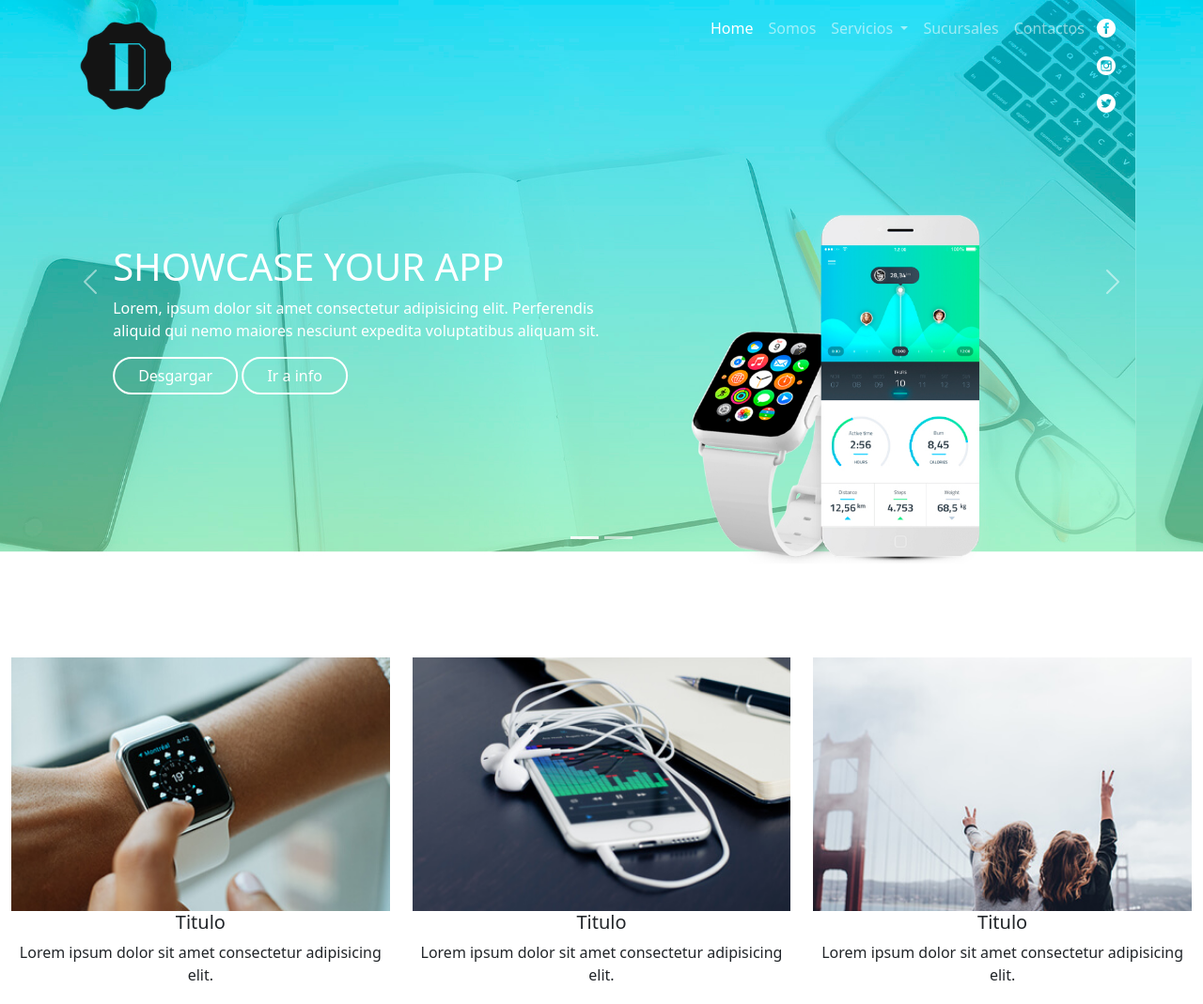
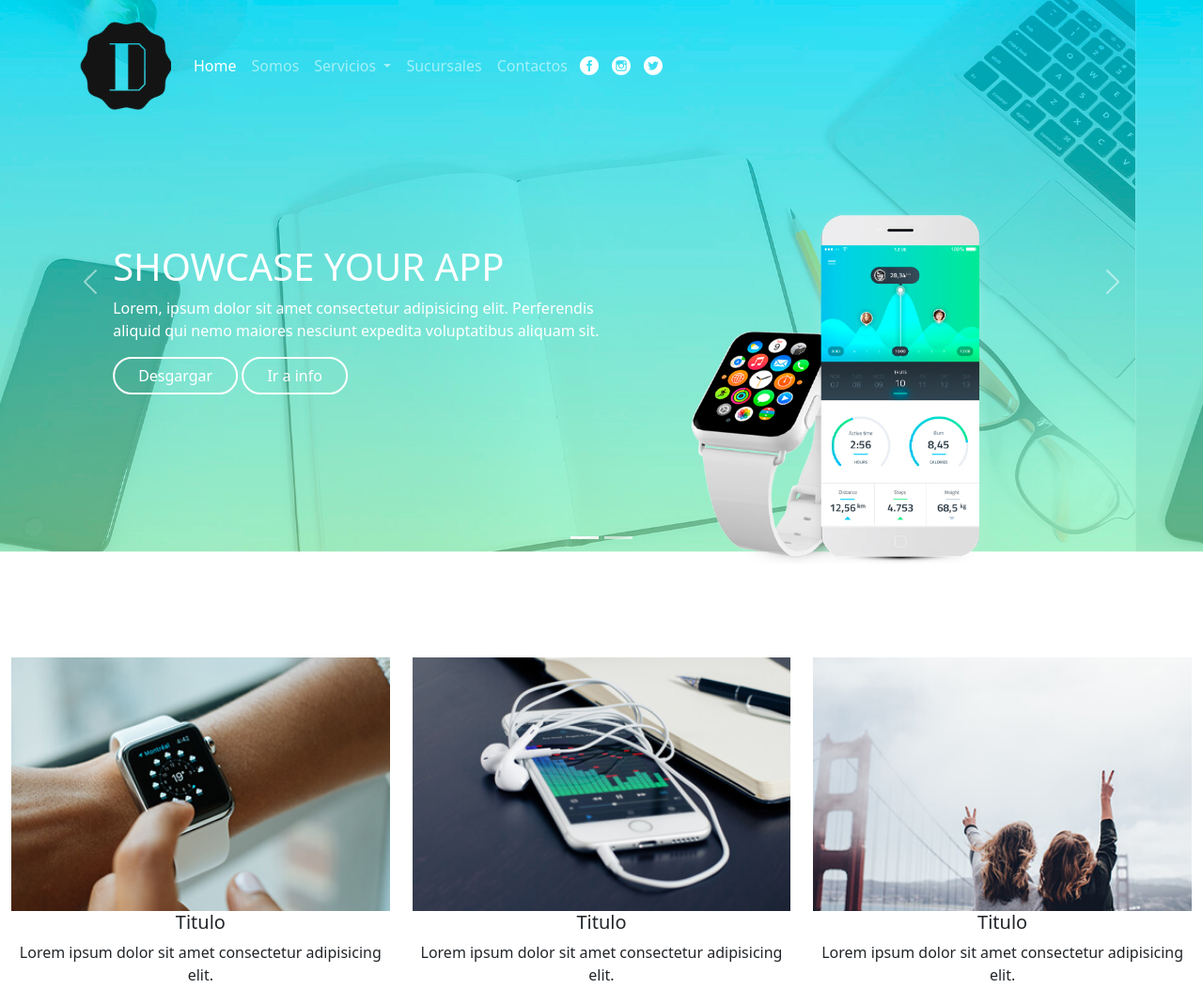
Before and after one commit to datrujillog/Actividad_Seis, a plain HTML site: page ProyectoFinalUnidad2/Index.html in a window 1280 px wide. Shown: the top 1069 px of the page at 94% size. Drawn offline with nearby package versions, Linux system fonts and the light colour scheme; a script that the page names is missing.

Commit message:
Cambio en header
Cambio en margen

```diff
--- a/ProyectoFinalUnidad2/Index.html
+++ b/ProyectoFinalUnidad2/Index.html
@@ -33,9 +33,9 @@
               </button>
                 <div class="collapse navbar-collapse" id="navbarSupportedContent">
 
-                    <ul class="navbar-nav me-auto mb-2 mb-lg-0" style=" margin-left: 550px; ">
+                    <ul class="navbar-nav me-auto mb-2 mb-lg-0 " >
 
-
+<!-- style=" margin-left: 550px; " -->
                         <li class="nav-item ">
                             <a class="nav-link active " aria-current="page " href="# ">Home</a>
                         </li>
```
